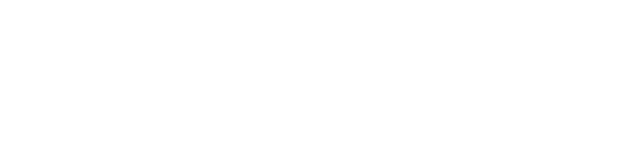
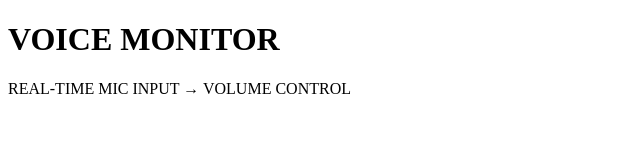
Before and after one commit to suhanstha09/voiceslider, a plain HTML site: page index.html in a window 1280 px wide. Shown: the whole page, without its empty margins (0-640 px from the left). Drawn offline with Linux system fonts and the light colour scheme.

Commit message:
feat: restructure HTML layout for voice monitor interface

```diff
--- a/index.html
+++ b/index.html
@@ -7,6 +7,15 @@
     <link rel="stylesheet" href="style.css">
 </head>
 <body>
+    <div class="container">
+
+        <div class="header">
+            <div class="title-block">
+        <h1>VOICE MONITOR</h1>
+        <p>REAL-TIME MIC INPUT → VOLUME CONTROL</p>
+      </div>
+        </div>
+    </div>
     <script src="script.js"></script>
 </body>
 </html>
```
